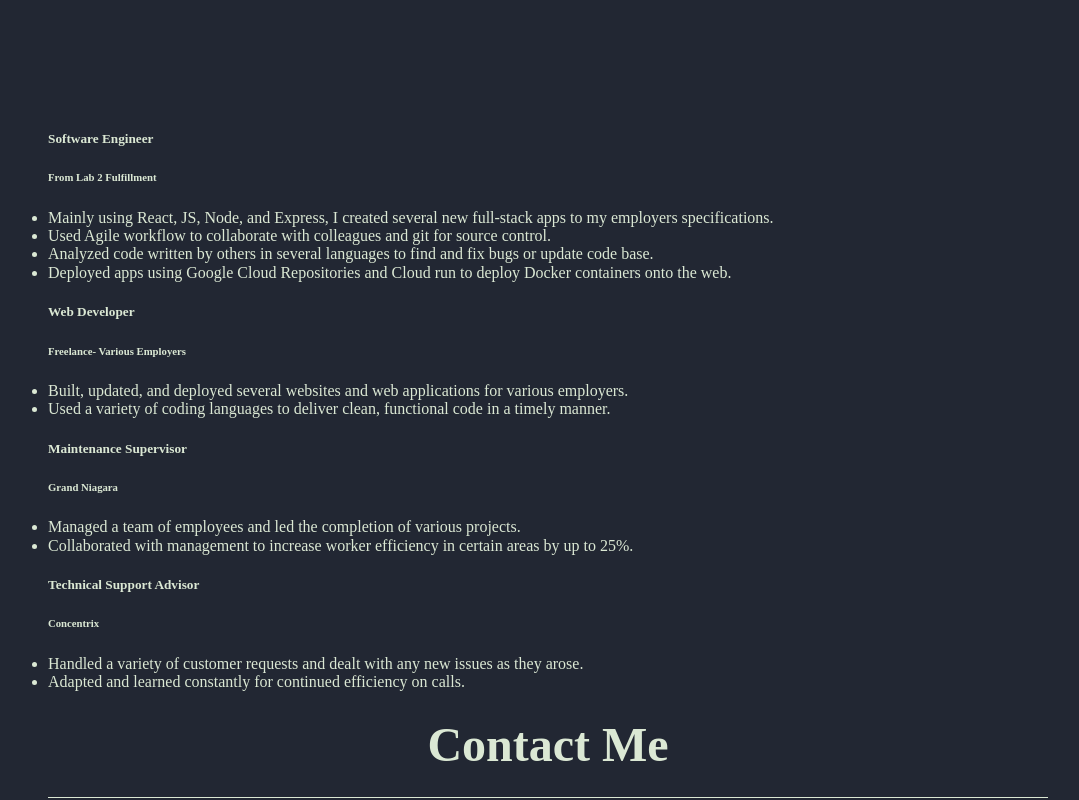
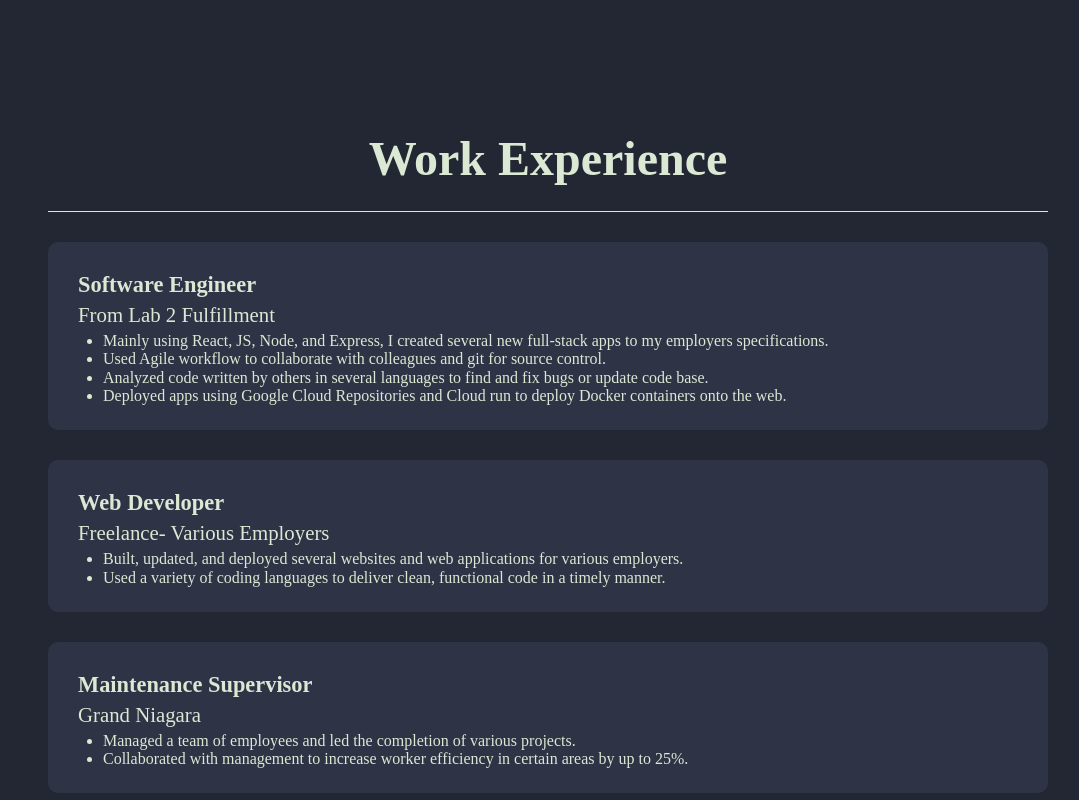
Before and after one commit to NealePT/nealetaylorcom, a React (Create React App) app in the folder react-site/: page / in a window 1280 px wide. Shown: the part 2960-3760 px from the top of the page, without its empty margins (92-1171 px from the left). Built offline with nearby package versions, Linux system fonts and the light colour scheme.

Commit message:
add css to work section

```diff
--- a/react-site/src/components/Work.jsx
+++ b/react-site/src/components/Work.jsx
@@ -2,6 +2,9 @@ export default function Work() {
   return (
     <div className="Work">
       <div className="wrapper">
+      <h3>
+        Work Experience
+      </h3>
       <div className="workCard">
         <h5>Software Engineer</h5>
         <h6>From Lab 2 Fulfillment</h6>
--- a/react-site/src/components/Work.scss
+++ b/react-site/src/components/Work.scss
@@ -1,3 +1,46 @@
 .Work {
   color: #DBE8D4;
 }
+
+.Work {
+  margin-bottom: 150px;
+}
+
+.Work h3 {
+  margin: 25px 0px;
+  padding: 0px 0px 25px 0px;
+  font-size: 3rem;
+  display: flex;
+  justify-content: center;
+  color: #DBE8D4;
+  border-bottom: 1px solid #DBE8D4;
+}
+
+.Work h5 {
+  margin: 5px;
+  font-size: 1.4rem;
+}
+
+.Work h6 {
+  margin: 5px;
+  font-size: 1.3rem;
+  font-weight: normal;
+}
+
+.Work li {
+  margin-left: 30px;
+}
+
+.workCard {
+  background-color: #2E3445;
+  margin-top: 30px;
+  padding: 25px;
+  border-radius: 10px;
+  transition: all .2s ease-in-out;
+
+}
+
+.workCard:hover {
+  transform: scale(1.2);
+  border: 1px solid #DBE8D4;
+}
```
